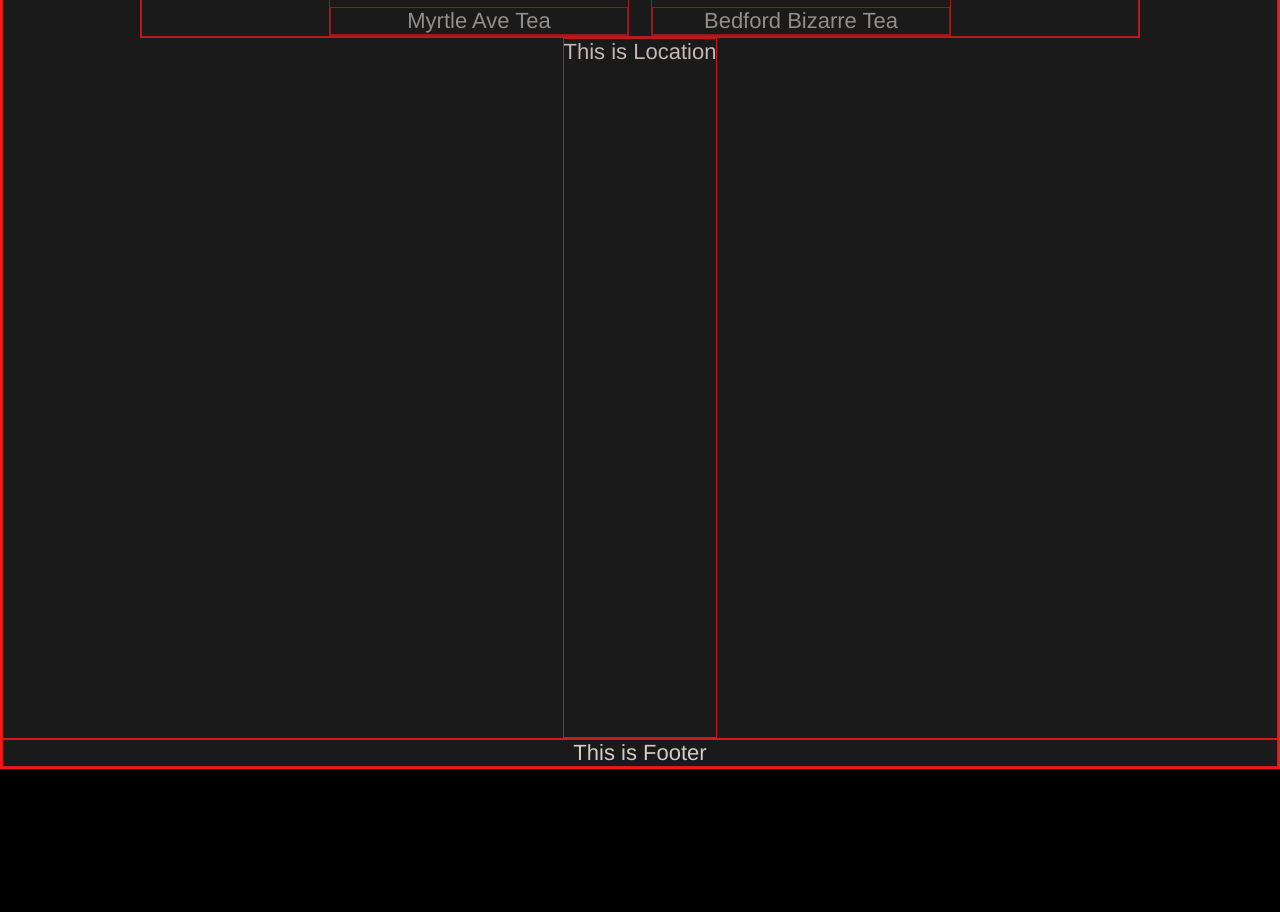
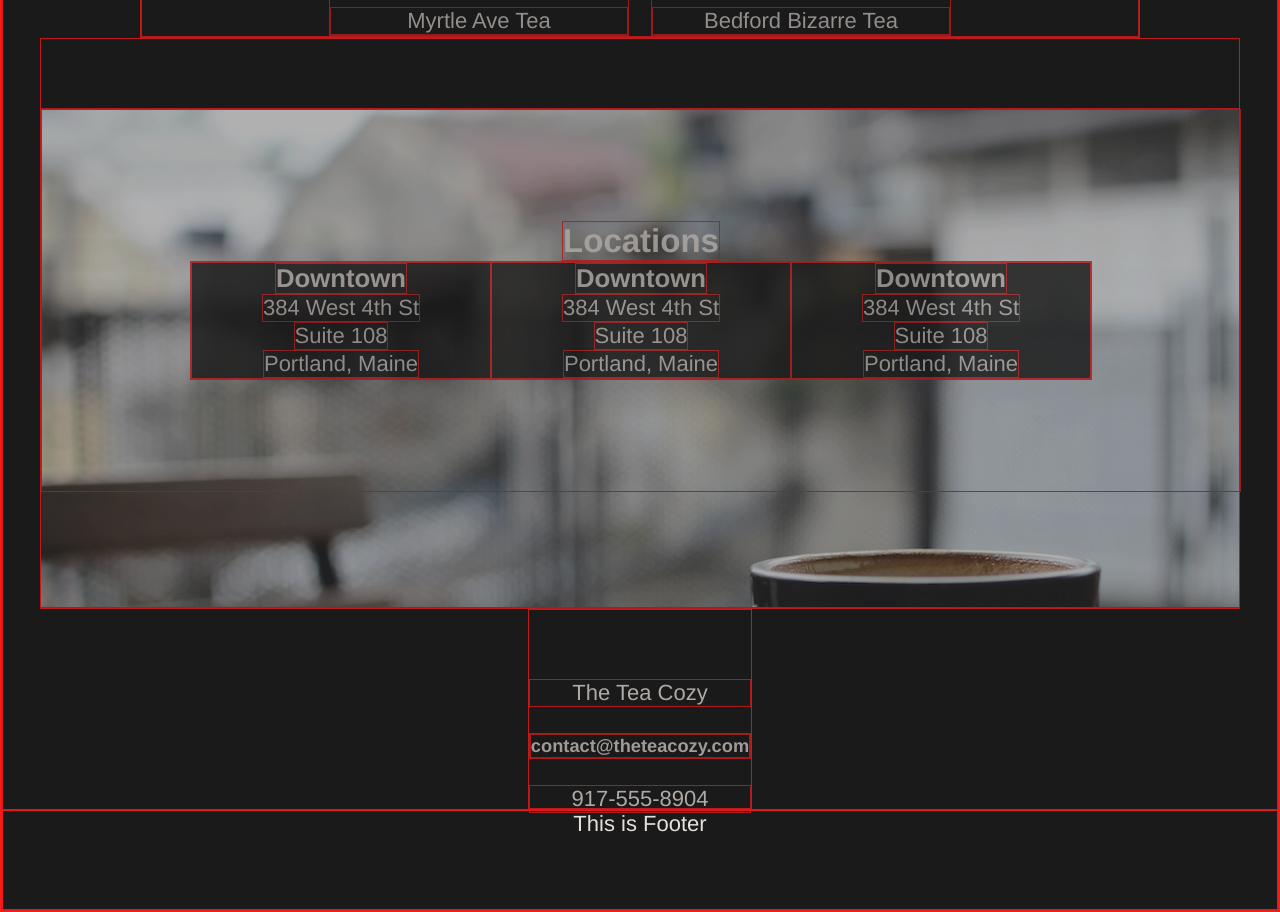
Before and after one commit to daryldelrosario/tea-cozy, a plain HTML site: page index.html in a window 1280 px wide. Shown: the part 1411-2323 px from the top of the page. Before the commit the page ends 2180 px from the top, so only its background shows below. Drawn offline with Linux system fonts and the light colour scheme.

Commit message:
Complete rough draft of location and footer section

```diff
--- a/css/style.css
+++ b/css/style.css
@@ -130,5 +130,64 @@ main {
 
 /* Section - Location */
 #location {
-    height: 700px;
+    width: 1200px;
+    padding-top: 69px;
 }
+
+.location-bg {
+    height: 500px;
+    width: 1200px;
+    background-image: url(../img/locations-bg.jpg);
+}
+
+.location-content {
+    width: 1200px;
+    display: flex;
+    justify-content: center;
+    align-items: center;
+    flex-direction: column;
+    height: 77%;
+}
+
+.location-row {
+    display: flex;
+    justify-content: space-around;
+    align-items: center;
+}
+.location-address {
+    width: 300px;
+    display: flex;
+    flex-direction: column;
+    justify-content: space-around;
+    align-items: center;
+    opacity: 1;
+    background-color: black;
+}
+
+.location-address span {
+    display: block;
+}
+
+/* Section - Contact Info */
+#contact-info {
+    display: flex;
+    height: 200px;
+    flex-direction: column;
+    justify-content: space-between;
+    padding-bottom: 22px;
+    padding-top: 69px;
+}
+
+span {
+    display: block;
+}
+
+/* Footer */
+footer {
+    width: 100%;
+    bottom: 0;
+    left: 20px;
+    opacity: 1;
+    z-index: 11;
+    height: 100px;
+}
--- a/index.html
+++ b/index.html
@@ -9,7 +9,7 @@
 </head>
 <body>
     <nav>
-        <img class="logo-pic" src="./img/logo.png" alt="tea cozy logo">
+        <a href="#"><img class="logo-pic" src="./img/logo.png" alt="tea cozy logo"></a>
         <ul class="nav-links">
             <li><a href="#mission">Mission</a></li>
             <li><a href="#featured-tea">Featured Tea</a></li>
@@ -54,8 +54,37 @@
                 </div>
             </div>
         </section>
-        <section id="location">
-            This is Location
+        <section id="location" class="center-flex-container">
+            <div class="location-bg">
+                <div class="location-content">
+                    <h2>Locations</h2>
+                    <div class="location-row">
+                        <div class="location-address">
+                            <h3>Downtown</h3>
+                            <span>384 West 4th St</span>
+                            <span>Suite 108</span>
+                            <span>Portland, Maine</span>
+                        </div>
+                        <div class="location-address">
+                            <h3>Downtown</h3>
+                            <span>384 West 4th St</span>
+                            <span>Suite 108</span>
+                            <span>Portland, Maine</span>
+                        </div>
+                        <div class="location-address">
+                            <h3>Downtown</h3>
+                            <span>384 West 4th St</span>
+                            <span>Suite 108</span>
+                            <span>Portland, Maine</span>
+                        </div>
+                    </div>
+                </div>
+            </div>
+        </section>
+        <section id="contact-info">
+            <span>The Tea Cozy</span><br>
+            <span><h5>contact@theteacozy.com</h5></span><br>
+            <span>917-555-8904</span>
         </section>
     </main>
 
```
